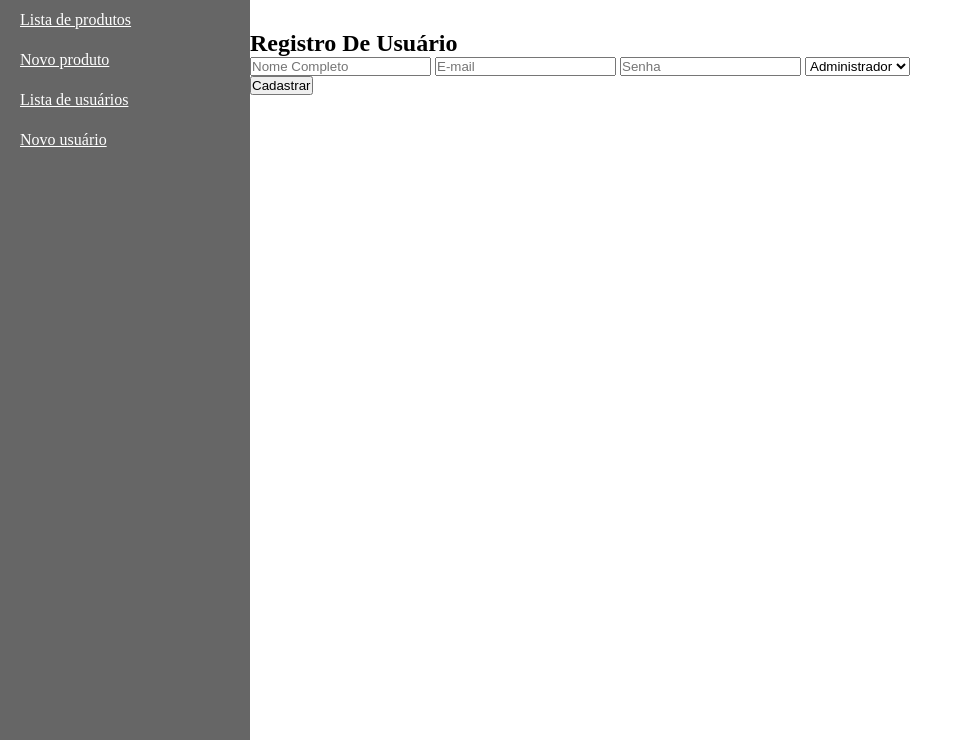
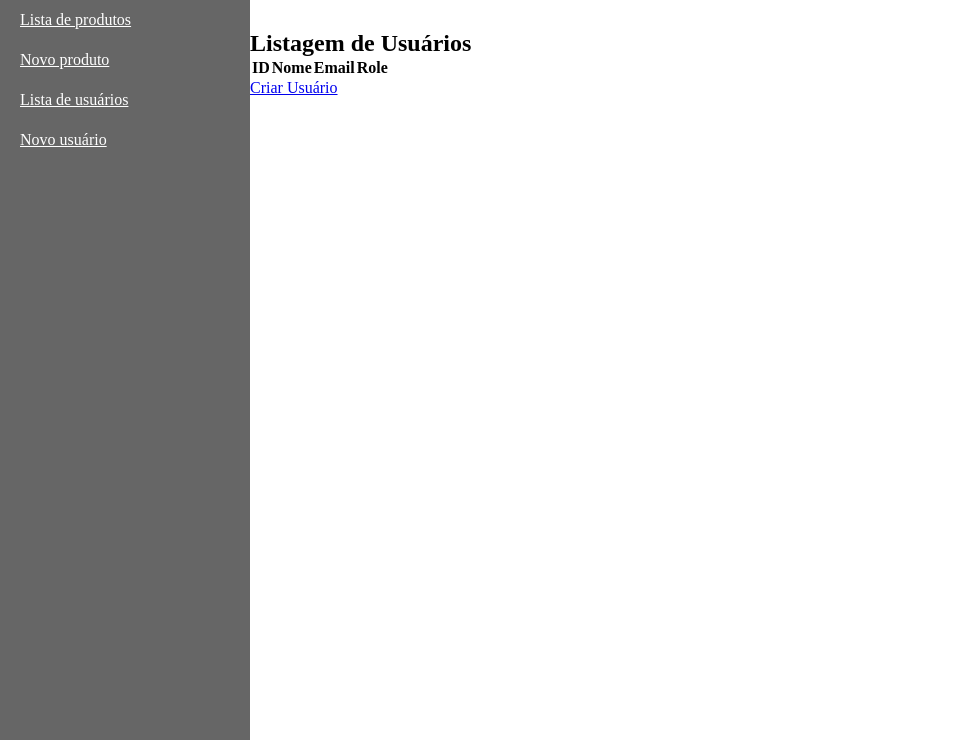
Before and after one commit to DGFS02/digital-store-backend, a Node server app: page /admin/users in a window 1280 px wide. Shown: the part 60-800 px from the top of the page, without its empty margins (0-953 px from the left). Run offline with Node 20, Linux system fonts and the light colour scheme; lists and menus that the app fills with data are empty; some libraries are stand-ins or nearby versions.

Commit message:
iniciando a listagem de users

```diff
--- a/routes/admin.js
+++ b/routes/admin.js
@@ -17,6 +17,10 @@ router.get('/products/:id/edit', async function (req, res, next) {
 });
 
 router.get('/users', function (req, res, next) {
+  res.render('users/list', { title: 'Listagem de Usuários' });
+});
+
+router.get('/users/new', function (req, res, next) {
   res.render('register', { title: 'Cadastro de Usuarios' });
 });
 
--- a/routes/api.js
+++ b/routes/api.js
@@ -2,7 +2,7 @@ var express = require('express');
 var router = express.Router();
 var { Product, User } = require('../models');
 
-router.get('/users', async (req, res, nes) => {
+router.get('/users', async (req, res, next) => {
   const users = await User.findall();
   res.json(users);
 });
@@ -18,7 +18,7 @@ router.post('/users', function (req, res, next) {
 
   newUser.save();
 
-  res.send('ok');
+  res.json('ok');
 });
 
 router.get('/products', async (req, res, next) => {
--- a/views/register.ejs
+++ b/views/register.ejs
@@ -38,4 +38,5 @@
       .getElementById("register-form")
       .addEventListener("submit", sendDataForm);
   </script>
+
   <%- include('./partials/_footer') %>
--- /dev/null
+++ b/views/users/list.ejs
@@ -0,0 +1,27 @@
+<%- include('../partials/_header') %>
+
+<main>
+    <h2> <%= title %> </h2>
+    <table>
+      <thead>
+            <tr>
+                <th>ID</th>
+                <th>Nome</th>
+                <th>Email</th>
+                <th>Role</th>
+            </tr>
+        </thead>
+
+        <tbody id="list-users"></tbody>
+    </table>
+
+    <a class="button" href="/admin/users/new">Criar Usuário</a>
+</main>
+
+<%- include('../partials/_footer') %>
+
+<script>
+
+
+
+</script>
```
